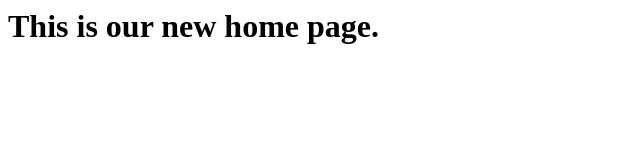
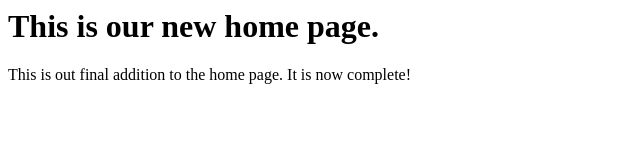
Before and after one commit to Ravisen22/profitable_git_lessons, a plain HTML site: page home_page.html in a window 1280 px wide. Shown: the whole page, without its empty margins (0-640 px from the left). Drawn offline with Linux system fonts and the light colour scheme.

Commit message:
Complete home page

```diff
--- a/home_page.html
+++ b/home_page.html
@@ -7,5 +7,8 @@
 <body>
 
     <h1>This is our new home page.</h1>
+    <p>This is out final addition to the home page.
+         It is now complete!
+    </p>
 </body>
 </html>
```
